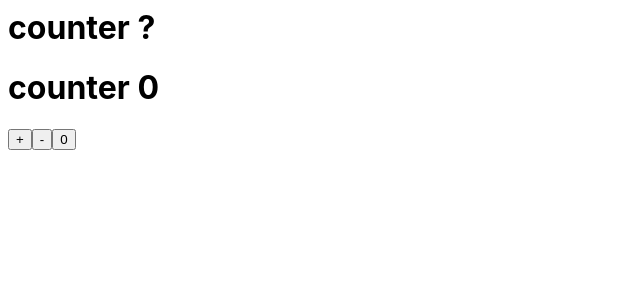
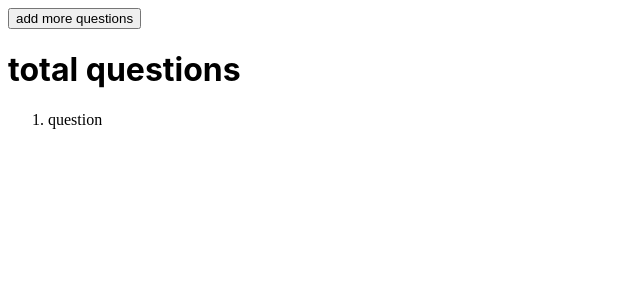
Before and after one commit to nasagaurav/react-g-topic1-usestate-, a React (Create React App) app: page / in a window 1280 px wide. Shown: the top 300 px of the page, without its empty margins (0-640 px from the left). Built offline with nearby package versions, Linux system fonts and the light colour scheme.

Commit message:
new assignment -display button

```diff
--- a/src/App.js
+++ b/src/App.js
@@ -2,26 +2,16 @@ import React from 'react';
 import './style.css';
 
 export default function App() {
-
-    const [x, setx] = React.useState(0);
-
-      console.log( React.useState(0))
+return(
+ <div>
+   <button>add more questions</button>
+<h1>total questions</h1>
+<ol>
+  <li>question </li>
+</ol>
 
 
-  const p1 = () =>
-   {setx (x+1)
-   };
-  const p2 = () => {setx (x-1)};
-  const p3 = () => { setx (0);};
 
-  return (
-    <div>
-      <h1>counter ? </h1>
-      <h1>counter {x} </h1>
-
-      <button onClick={p1}>+</button>
-      <button onClick={p2}>-</button>
-      <button onclick={p3}>0</button>
-    </div>
-  );
+   </div>
+);
 }
```
